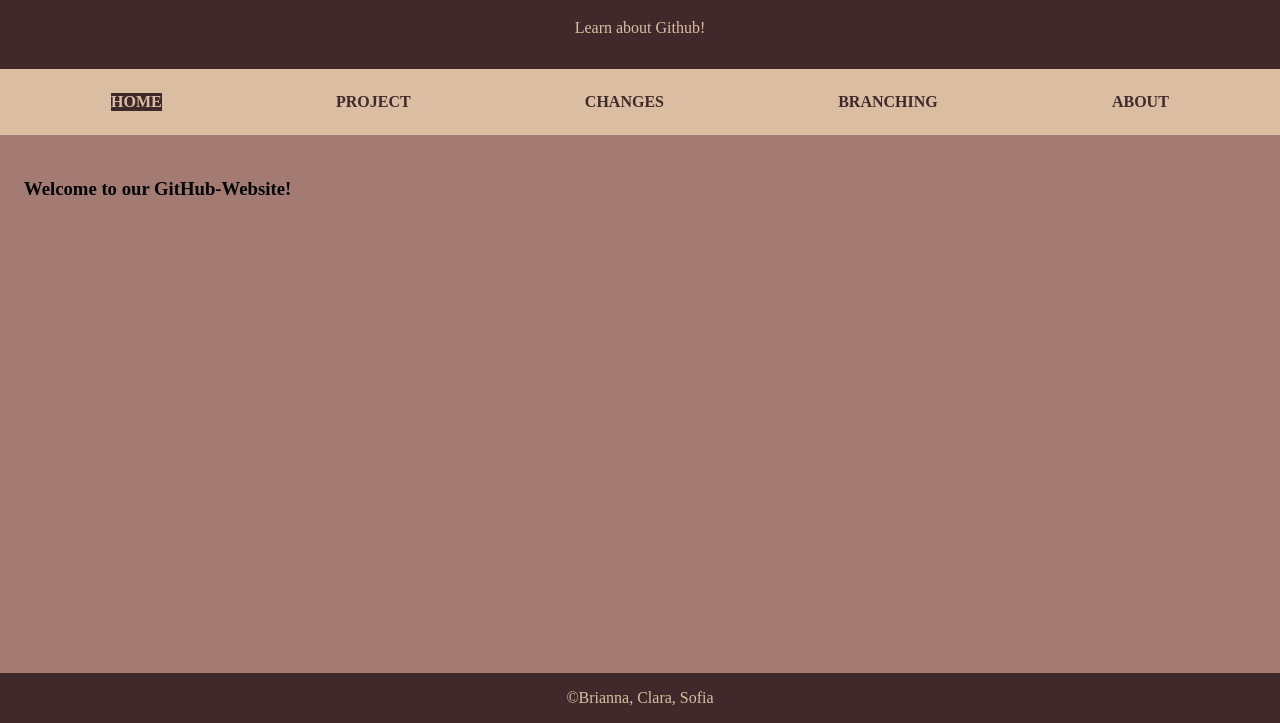
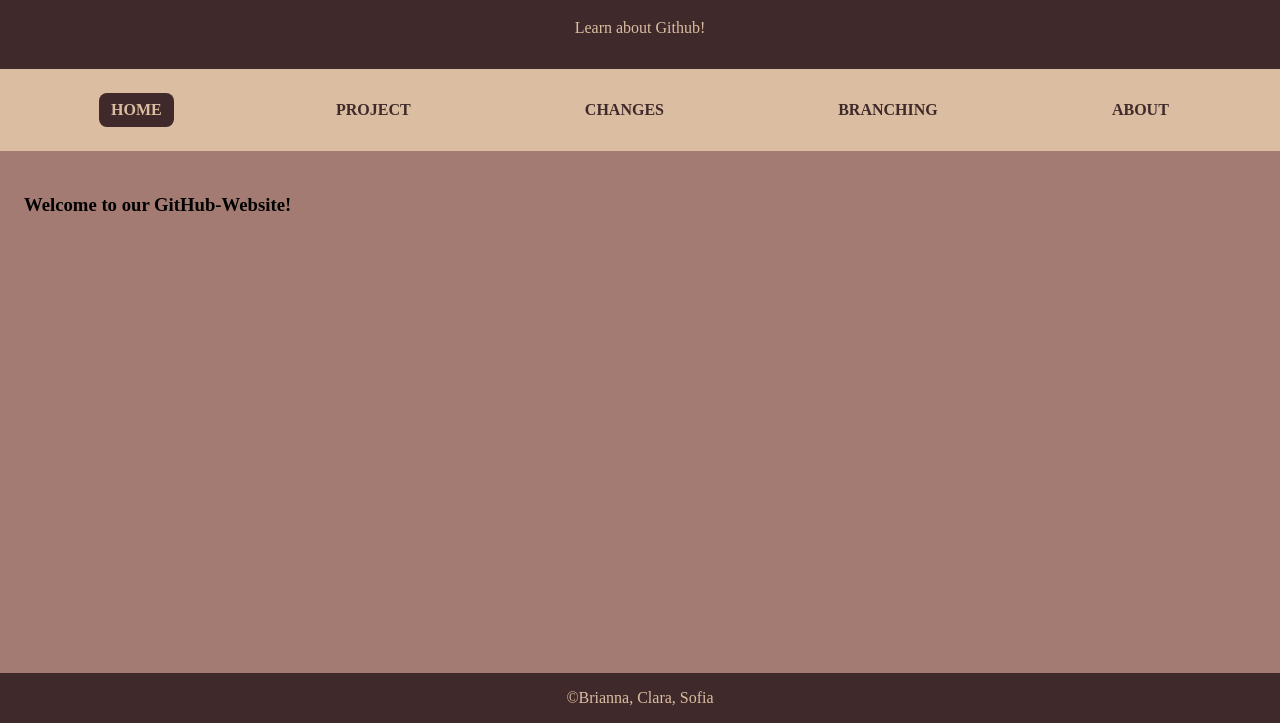
Before and after one commit to clarahedgehog/github-project, a plain HTML site: page index.html in a window 1280 px wide. Shown: the part 77-800 px from the top of the page. Drawn offline with Linux system fonts and the light colour scheme.

Commit message:
add padding to menu items

```diff
--- a/styles/style.css
+++ b/styles/style.css
@@ -43,6 +43,8 @@ body {
     font-weight: bold;
     text-transform: uppercase;
     text-decoration: none;
+    padding: 8px 12px;
+    border-radius: 8px;
 }
 
 .menu__item:hover {
@@ -52,7 +54,9 @@ body {
 
 .active-page {
     background-color: var(--background-primary);
-    color: var(--color-primary)
+    color: var(--color-primary);
+    padding: 8px 12px;
+    border-radius: 8px;
 }
 
 .project-article {
```
